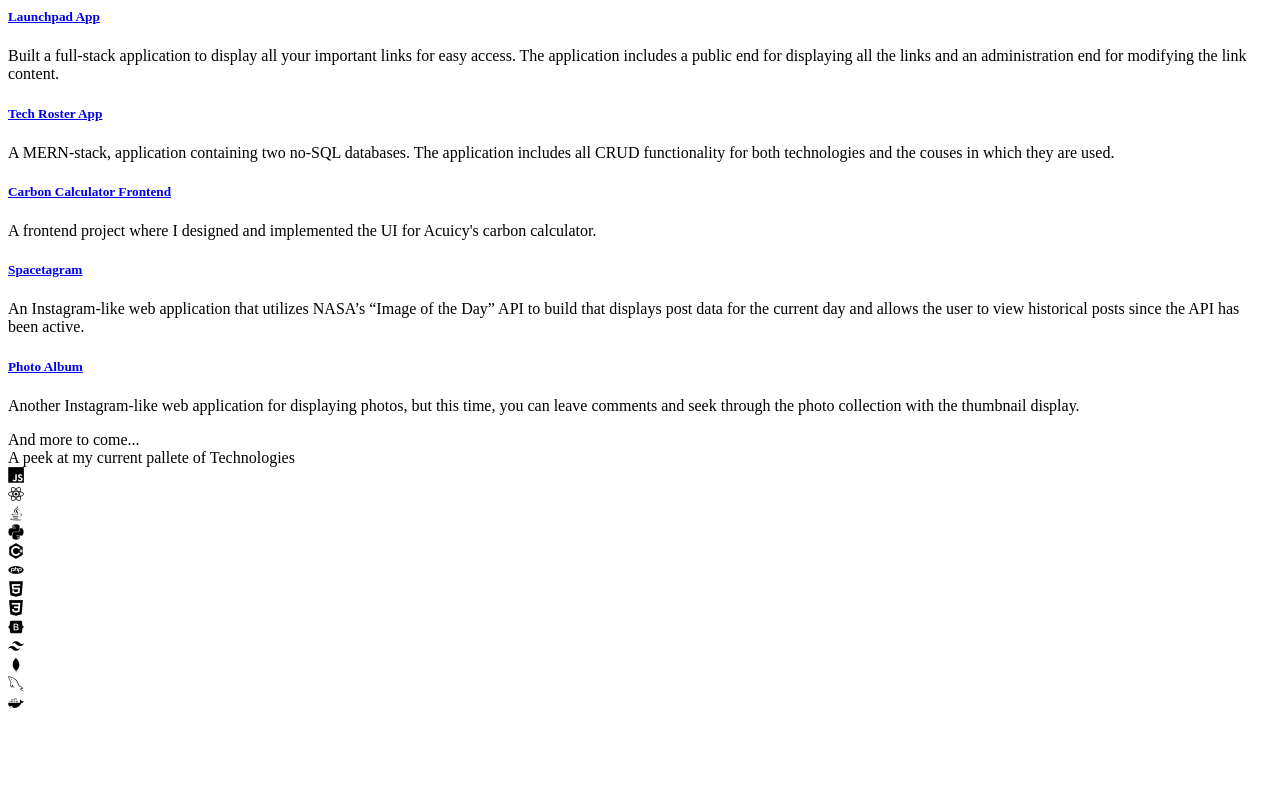
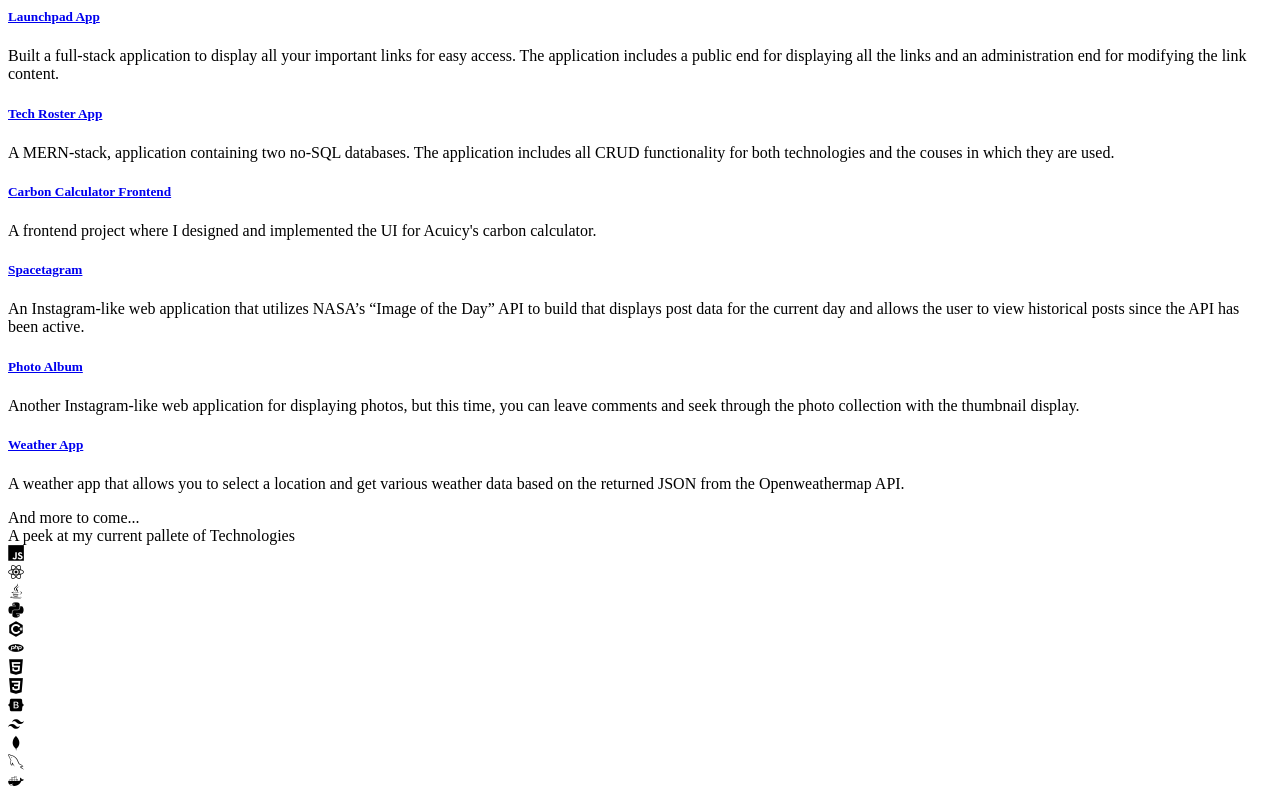
Before and after one commit to JalenBCarter/next-portfolio-jalen-carter, a Next.js app: page / in a window 1280 px wide. Shown: the part 486-1286 px from the top of the page. Before the commit the page ends 1208 px from the top, so only its background shows below. Built offline with nearby package versions, Linux system fonts and the light colour scheme; some icons are missing.

Commit message:
added weather app

```diff
--- a/pages/components/Portfolio.jsx
+++ b/pages/components/Portfolio.jsx
@@ -40,6 +40,11 @@ export const Portfolio = () => {
             "description": "Another Instagram-like web application for displaying photos, but this time, you can leave comments and seek through the photo collection with the thumbnail display.",
             "image": "/photoalbum.png"
         },
+        {
+            "name": "Weather App",
+            "description": "A weather app that allows you to select a location and get various weather data based on the returned JSON from the Openweathermap API.",
+            "image": "/weatherapp.png"
+        },
     ]
 
     return (
```
Also changed, not shown: public/weatherapp.png (added).
